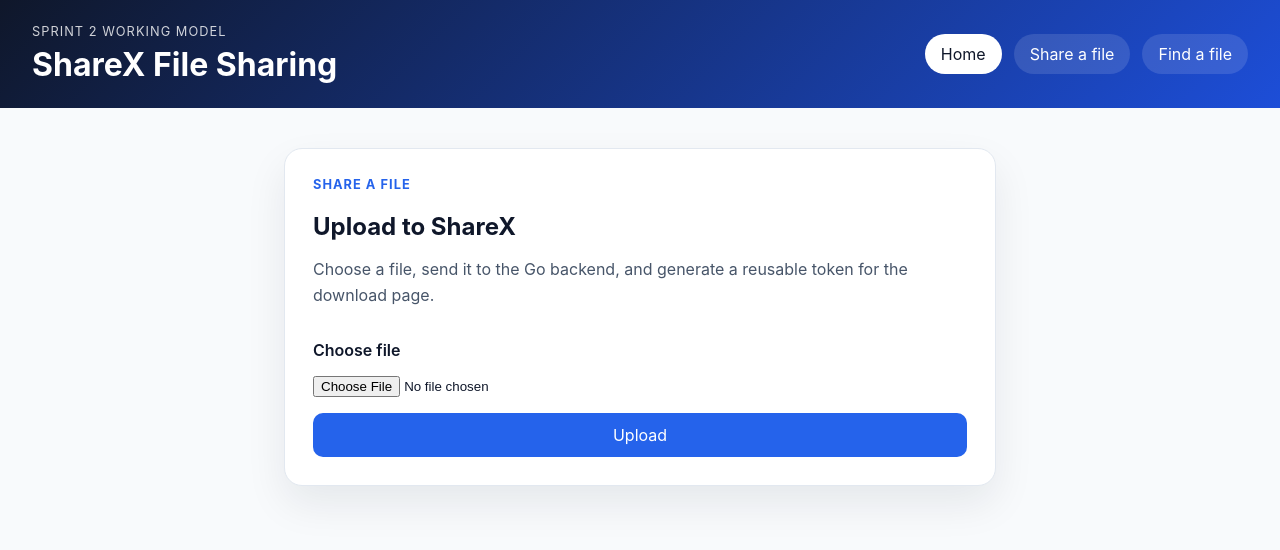
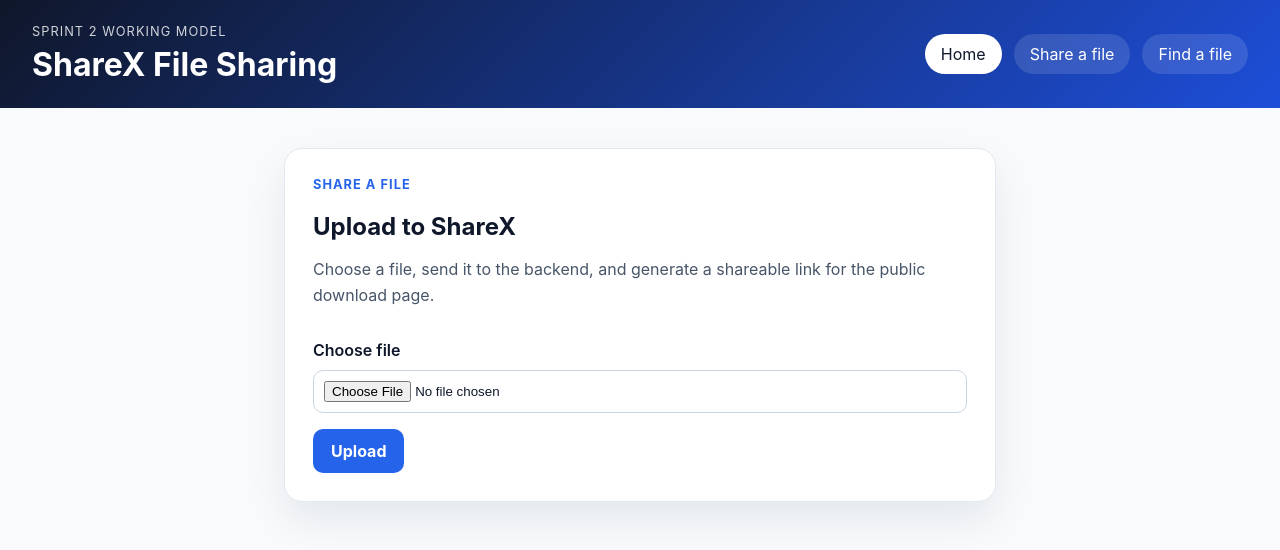
Before and after one commit to varshith-k/ShareX, a React (Create React App) app in the folder frontend/: page /upload in a window 1280 px wide. Shown: the top 550 px of the page. Built offline with nearby package versions, Linux system fonts and the light colour scheme; no server answers.

Commit message:
FE3-14: Add copy-link and share-link panel for uploaded files

```diff
--- a/frontend/src/pages/Upload.js
+++ b/frontend/src/pages/Upload.js
@@ -8,12 +8,12 @@ function Upload() {
   const [progress, setProgress] = useState(0);
   const [shareData, setShareData] = useState(null);
   const [isUploading, setIsUploading] = useState(false);
+  const [copyStatus, setCopyStatus] = useState('');
 
   const shareLink = useMemo(() => {
     if (!shareData?.token) {
       return '';
     }
-
     return `${window.location.origin}/download/${shareData.token}`;
   }, [shareData]);
 
@@ -27,9 +27,11 @@ function Upload() {
       setIsUploading(true);
       setProgress(15);
       setShareData(null);
+      setCopyStatus('');
       setStatus('Uploading file to the backend...');
 
       const response = await uploadFile(file);
+
       setProgress(100);
       setShareData(response);
       setStatus('Upload successful. Your share link is ready.');
@@ -41,42 +43,108 @@ function Upload() {
     }
   };
 
+  const handleCopyLink = async () => {
+    if (!shareLink) return;
+
+    try {
+      await navigator.clipboard.writeText(shareLink);
+      setCopyStatus('Share link copied successfully.');
+    } catch (error) {
+      setCopyStatus('Copy failed. Please copy the link manually.');
+    }
+  };
+
   return (
     <main style={styles.container}>
       <section style={styles.card}>
         <div>
           <p style={styles.kicker}>Share a file</p>
-          <h2 style={styles.heading}>Upload to ShareX</h2>
+          <h1 style={styles.heading}>Upload to ShareX</h1>
           <p style={styles.description}>
-            Choose a file, send it to the Go backend, and generate a reusable token for the download page.
+            Choose a file, send it to the backend, and generate a shareable link
+            for the public download page.
           </p>
         </div>
 
-        <label htmlFor="file-upload" style={styles.label}>Choose file</label>
+        <div style={styles.inputGroup}>
+          <label htmlFor="file-upload" style={styles.label}>
+            Choose file
+          </label>
           <input
             id="file-upload"
             type="file"
             onChange={(event) => setFile(event.target.files?.[0] || null)}
+            style={styles.input}
           />
+        </div>
 
-        <button disabled={isUploading} onClick={handleUpload} style={styles.button}>
+        <div style={styles.actionRow}>
+          <button
+            type="button"
+            onClick={handleUpload}
+            disabled={isUploading}
+            style={{
+              ...styles.button,
+              ...(isUploading ? styles.buttonDisabled : {}),
+            }}
+          >
             {isUploading ? 'Uploading...' : 'Upload'}
           </button>
+        </div>
 
         {progress > 0 && (
+          <div style={styles.progressWrapper}>
             <div style={styles.progressBar}>
               <div style={{ ...styles.progressFill, width: `${progress}%` }} />
+            </div>
+            <p style={styles.progressText}>{progress}% complete</p>
           </div>
         )}
 
         {status && <p style={styles.status}>{status}</p>}
 
         {shareData && (
-          <div style={styles.resultBox}>
-            <p><strong>Token:</strong> {shareData.token}</p>
-            <p><strong>Backend download URL:</strong> {shareData.downloadUrl}</p>
-            <p><strong>Share page:</strong> <Link to={`/download/${shareData.token}`}>{shareLink}</Link></p>
+          <section style={styles.sharePanel}>
+            <div style={styles.shareHeader}>
+              <div>
+                <p style={styles.shareKicker}>Share link ready</p>
+                <h2 style={styles.shareTitle}>Send this file to others</h2>
               </div>
+
+              <button type="button" onClick={handleCopyLink} style={styles.copyButton}>
+                Copy Link
+              </button>
+            </div>
+
+            <div style={styles.linkBox}>
+              <span style={styles.linkLabel}>Share URL</span>
+              <span style={styles.linkValue}>{shareLink}</span>
+            </div>
+
+            {copyStatus && <p style={styles.copyStatus}>{copyStatus}</p>}
+
+            <div style={styles.metaGrid}>
+              <div style={styles.metaItem}>
+                <span style={styles.metaLabel}>Token</span>
+                <span style={styles.metaValue}>{shareData.token}</span>
+              </div>
+
+              <div style={styles.metaItem}>
+                <span style={styles.metaLabel}>Backend download URL</span>
+                <span style={styles.metaValue}>{shareData.downloadUrl}</span>
+              </div>
+            </div>
+
+            <div style={styles.linkActions}>
+              <a href={shareLink} target="_blank" rel="noreferrer" style={styles.primaryLink}>
+                Open Share Page
+              </a>
+
+              <Link to={`/download/${shareData.token}`} style={styles.secondaryLink}>
+                View Download Route
+              </Link>
+            </div>
+          </section>
         )}
       </section>
     </main>
@@ -84,7 +152,11 @@ function Upload() {
 }
 
 const styles = {
-  container: { margin: '0 auto', maxWidth: '760px', padding: '40px 24px 56px' },
+  container: {
+    margin: '0 auto',
+    maxWidth: '760px',
+    padding: '40px 24px 56px',
+  },
   card: {
     background: '#fff',
     border: '1px solid #e2e8f0',
@@ -109,8 +181,22 @@ const styles = {
     color: '#475569',
     lineHeight: 1.6,
   },
+  inputGroup: {
+    display: 'grid',
+    gap: '10px',
+  },
   label: {
     fontWeight: 600,
+  },
+  input: {
+    border: '1px solid #cbd5e1',
+    borderRadius: '10px',
+    padding: '10px',
+  },
+  actionRow: {
+    display: 'flex',
+    flexWrap: 'wrap',
+    gap: '12px',
   },
   button: {
     background: '#2563eb',
@@ -118,7 +204,16 @@ const styles = {
     borderRadius: '10px',
     color: '#fff',
     cursor: 'pointer',
+    fontWeight: 700,
     padding: '12px 18px',
+  },
+  buttonDisabled: {
+    cursor: 'not-allowed',
+    opacity: 0.7,
+  },
+  progressWrapper: {
+    display: 'grid',
+    gap: '8px',
   },
   progressBar: {
     background: '#e5e7eb',
@@ -130,14 +225,121 @@ const styles = {
     background: '#2563eb',
     height: '100%',
   },
+  progressText: {
+    color: '#475569',
+    fontSize: '0.9rem',
+    margin: 0,
+  },
   status: {
     fontWeight: '500',
+    margin: 0,
   },
-  resultBox: {
+  sharePanel: {
     background: '#eff6ff',
+    border: '1px solid #bfdbfe',
+    borderRadius: '16px',
+    display: 'grid',
+    gap: '16px',
+    padding: '20px',
+  },
+  shareHeader: {
+    alignItems: 'center',
+    display: 'flex',
+    flexWrap: 'wrap',
+    gap: '12px',
+    justifyContent: 'space-between',
+  },
+  shareKicker: {
+    color: '#1d4ed8',
+    fontSize: '0.8rem',
+    fontWeight: 700,
+    letterSpacing: '0.08em',
+    margin: 0,
+    textTransform: 'uppercase',
+  },
+  shareTitle: {
+    color: '#1e3a8a',
+    margin: '6px 0 0',
+  },
+  copyButton: {
+    background: '#1d4ed8',
+    border: 'none',
+    borderRadius: '10px',
+    color: '#fff',
+    cursor: 'pointer',
+    fontWeight: 700,
+    padding: '12px 18px',
+  },
+  linkBox: {
+    background: '#ffffff',
+    border: '1px solid #dbeafe',
     borderRadius: '14px',
-    color: '#1e3a8a',
-    padding: '18px',
+    display: 'grid',
+    gap: '8px',
+    padding: '16px',
+  },
+  linkLabel: {
+    color: '#64748b',
+    fontSize: '0.85rem',
+    fontWeight: 700,
+    textTransform: 'uppercase',
+  },
+  linkValue: {
+    color: '#0f172a',
+    fontSize: '0.95rem',
+    fontWeight: 600,
+    overflowWrap: 'anywhere',
+  },
+  copyStatus: {
+    color: '#166534',
+    fontWeight: 600,
+    margin: 0,
+  },
+  metaGrid: {
+    display: 'grid',
+    gap: '12px',
+    gridTemplateColumns: 'repeat(auto-fit, minmax(220px, 1fr))',
+  },
+  metaItem: {
+    background: '#ffffff',
+    border: '1px solid #dbeafe',
+    borderRadius: '14px',
+    display: 'grid',
+    gap: '8px',
+    padding: '16px',
+  },
+  metaLabel: {
+    color: '#64748b',
+    fontSize: '0.85rem',
+    fontWeight: 700,
+    textTransform: 'uppercase',
+  },
+  metaValue: {
+    color: '#0f172a',
+    fontWeight: 600,
+    overflowWrap: 'anywhere',
+  },
+  linkActions: {
+    display: 'flex',
+    flexWrap: 'wrap',
+    gap: '12px',
+  },
+  primaryLink: {
+    background: '#2563eb',
+    borderRadius: '10px',
+    color: '#ffffff',
+    fontWeight: 700,
+    padding: '12px 18px',
+    textDecoration: 'none',
+  },
+  secondaryLink: {
+    background: '#ffffff',
+    border: '1px solid #cbd5e1',
+    borderRadius: '10px',
+    color: '#0f172a',
+    fontWeight: 600,
+    padding: '12px 18px',
+    textDecoration: 'none',
   },
 };
 
```
Lines whose indentation alone changed are shown as unchanged.
